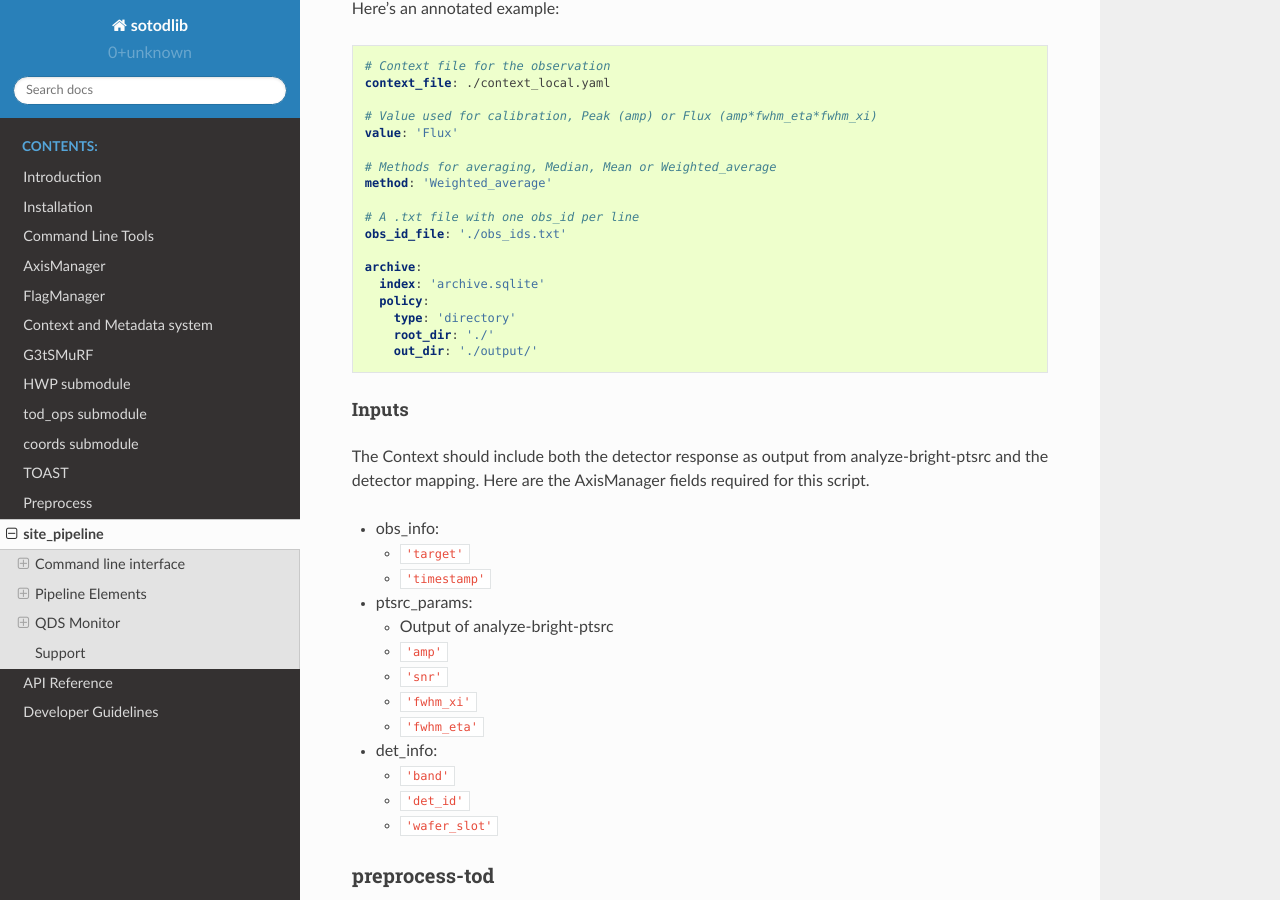
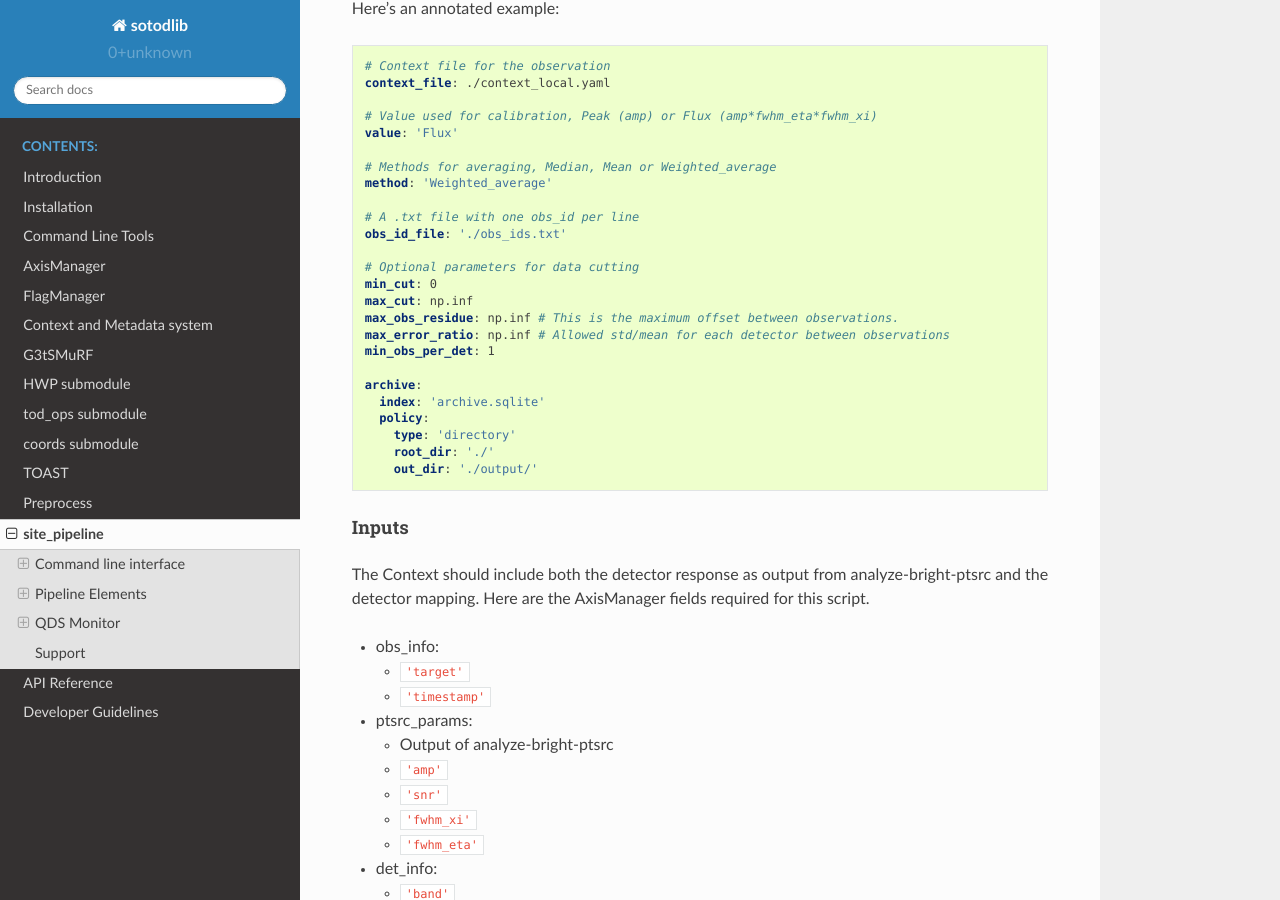
Before and after one commit to simonsobs/sotodlib, a Sphinx documentation site: the page built from docs/site_pipeline.rst, in a window 1280 px wide and 900 px high, scrolled down 3955 px. Built offline with Sphinx 7.4.7 and the Read the Docs theme 2.0.0, drawn with Linux system fonts in a browser that asks for light colours.

Commit message:
Update site_pipeline.rst
Add in optional parameters

```diff
--- a/docs/site_pipeline.rst
+++ b/docs/site_pipeline.rst
@@ -212,6 +212,13 @@ Here's an annotated example:
 
   # A .txt file with one obs_id per line
   obs_id_file: './obs_ids.txt'
+
+  # Optional parameters for data cutting
+  min_cut: 0
+  max_cut: np.inf
+  max_obs_residue: np.inf # This is the maximum offset between observations.
+  max_error_ratio: np.inf # Allowed std/mean for each detector between observations
+  min_obs_per_det: 1
 
   archive:
     index: 'archive.sqlite'
```
